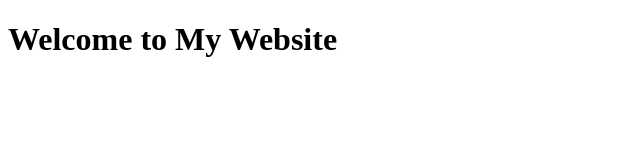
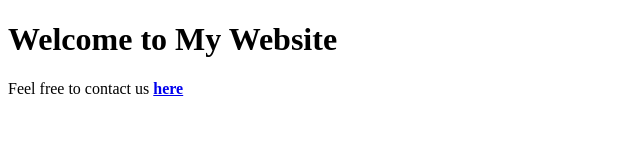
Before and after one commit to lanarozova/lecture7_hometask, a plain HTML site: page app/index.html in a window 1280 px wide. Shown: the whole page, without its empty margins (0-640 px from the left). Drawn offline with Linux system fonts and the light colour scheme.

Commit message:
added link to contact form for index.html file

```diff
--- a/app/index.html
+++ b/app/index.html
@@ -7,6 +7,7 @@
 <body>
     <main>
         <h1>Welcome to My Website</h1>
+        <p>Feel free to contact us <b><a href="contact.html">here</a></b></p>
     </main>
 </body>
 </html>
```
